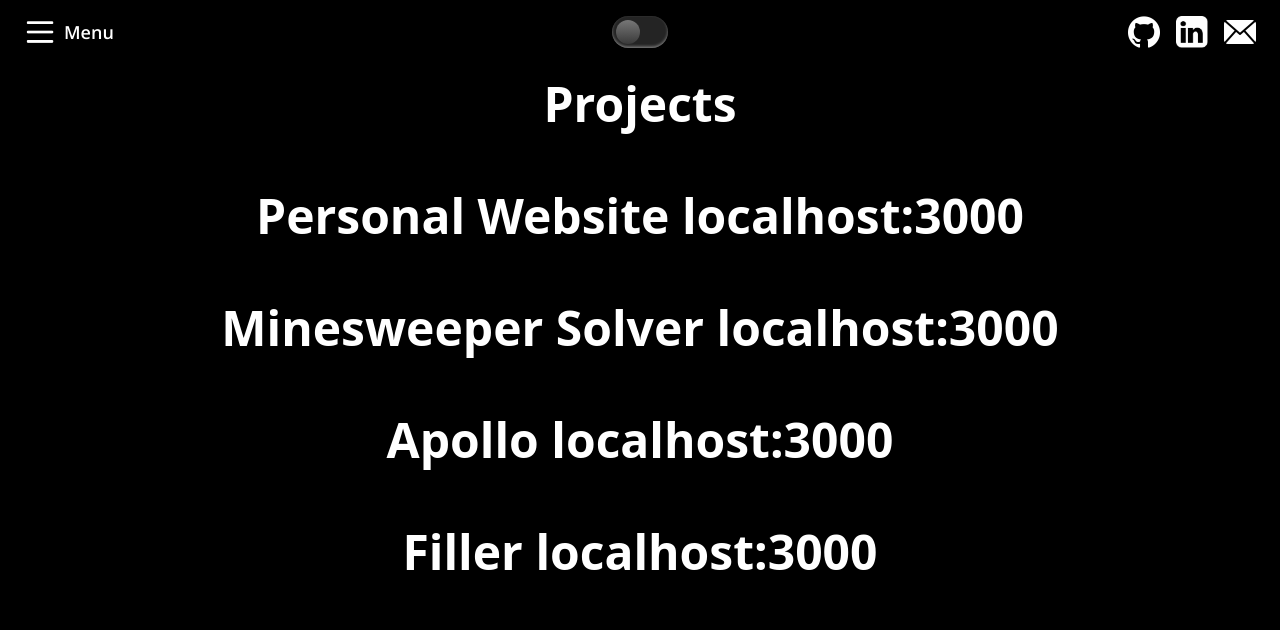
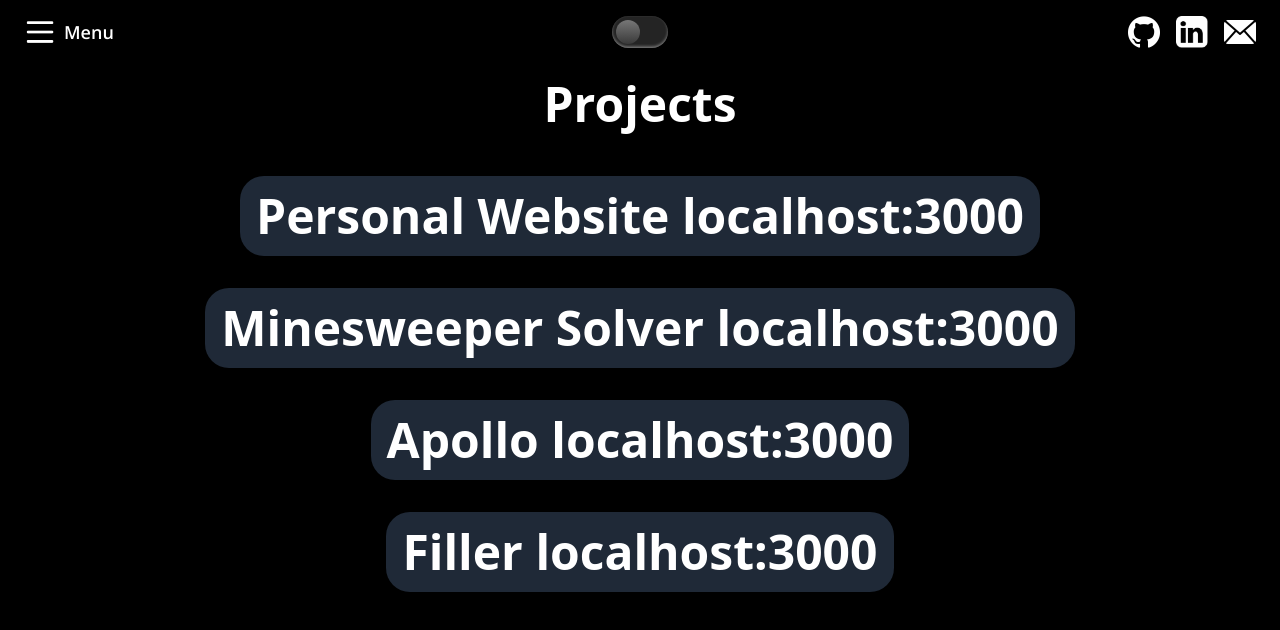
Before and after one commit to ENamja/personal-website, a Next.js app: page /projects in a window 1280 px wide. Shown: the top 630 px of the page. Built offline with nearby package versions, Linux system fonts and the light colour scheme.

Commit message:
Component changes in ProjectList

```diff
--- a/app/projects/ProjectList.tsx
+++ b/app/projects/ProjectList.tsx
@@ -20,13 +20,21 @@ function ProjectList() {
           <li
             id={project.name}
             className={
-              "p-4 my-4 rounded-3xl drop-shadow-lg max-w-[1000px] hover:scale-[1.05] transition-transform duration-200 ease-in-out" +
-              (theme === "dark" ? " bg-black" : " bg-white")
+              "max-w-[1000px] hover:scale-[1.05] transition-transform duration-200 ease-in-out"
             }
           >
-            <Link href={project.link} target="_blank">
-              {project.name} {project.link}
-            </Link>
+            <div
+              className={
+                "transition-all w-max h-max duration-500 p-4 my-4 rounded-3xl drop-shadow-lg" +
+                (theme === "dark"
+                  ? " bg-gray-800 text-white"
+                  : " bg-white text-black")
+              }
+            >
+              <Link href={project.link} target="_blank">
+                {project.name} {project.link}
+              </Link>
+            </div>
           </li>
         );
       })}
```
